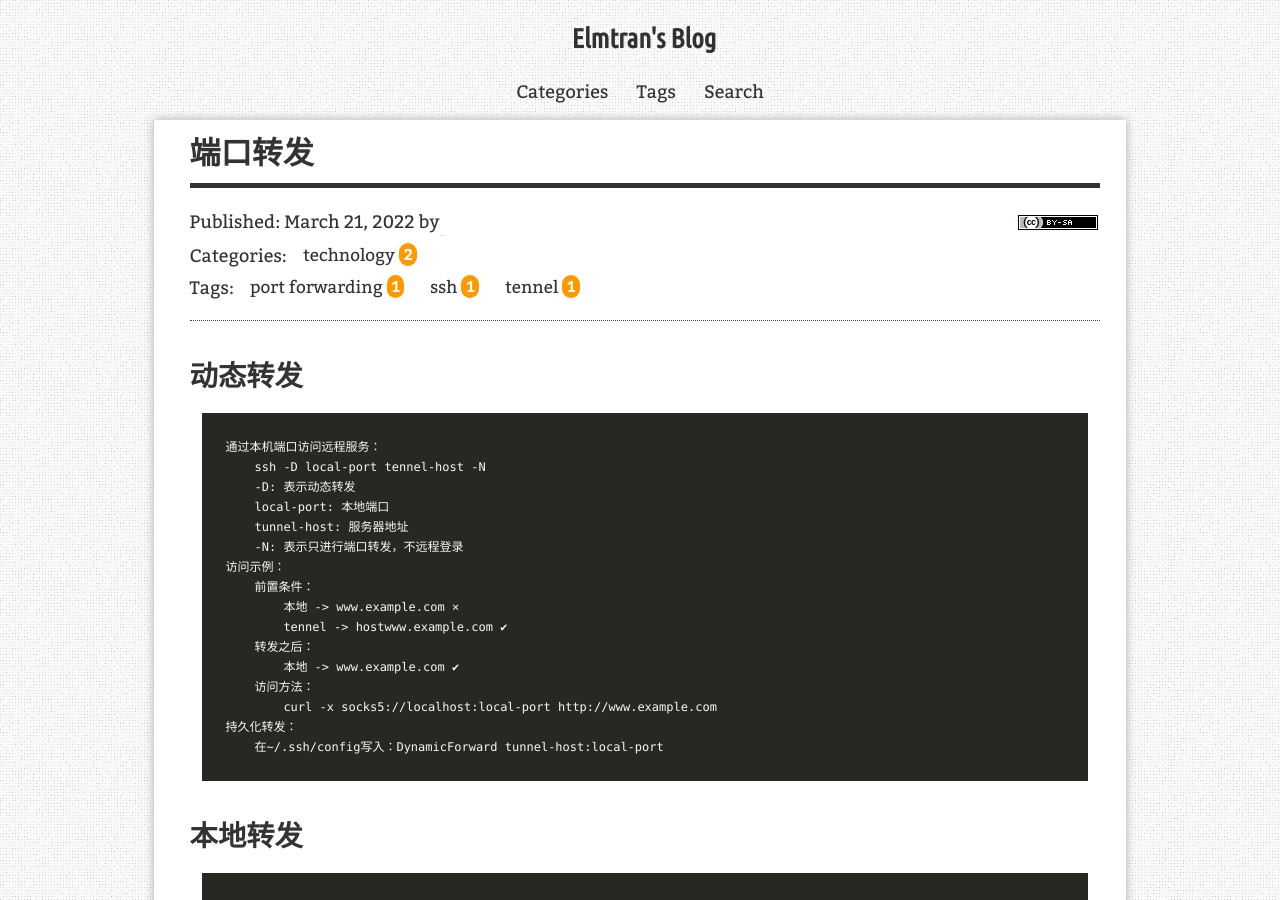
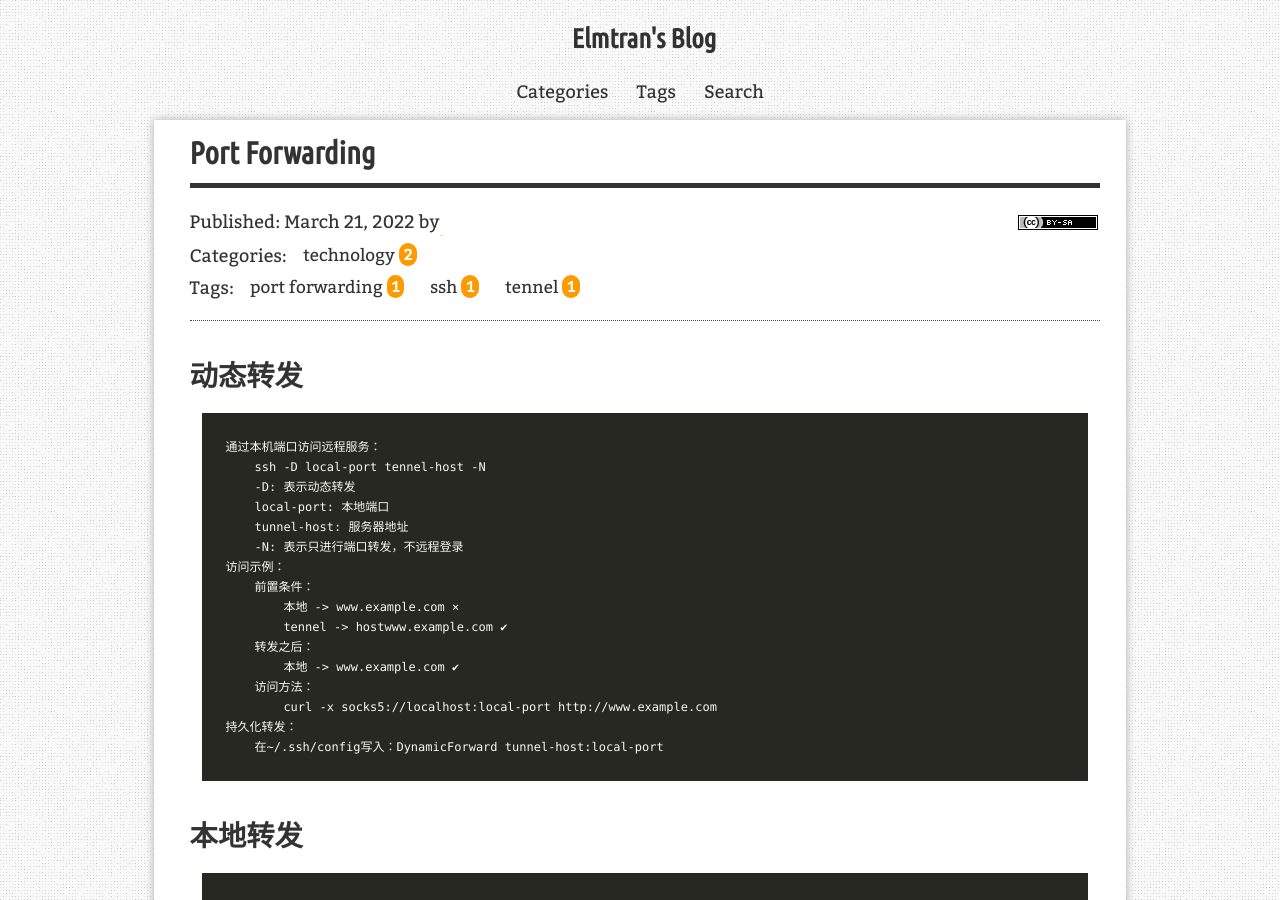
Before and after one commit to ElmTran/ElmTran.github.io, a Jekyll site: the page built from _posts/2022-03-21-port-forwarding.md, in a window 1280 px wide and 900 px high. Built offline with Jekyll 4.4.1, drawn with Linux system fonts in a browser that asks for light colours; comment, search, counter and statistics services are not loaded.

Commit message:
update port forwarding

```diff
--- a/_posts/2022-03-21-端口转发.md
+++ b/_posts/2022-03-21-port-forwarding.md
@@ -1,6 +1,6 @@
 ---
 layout: post
-title: "端口转发"
+title: "Port Forwarding"
 description: "三种端口转发及ssh实现"
 categories: [technology]
 tags: [port forwarding, ssh, tennel]
```
